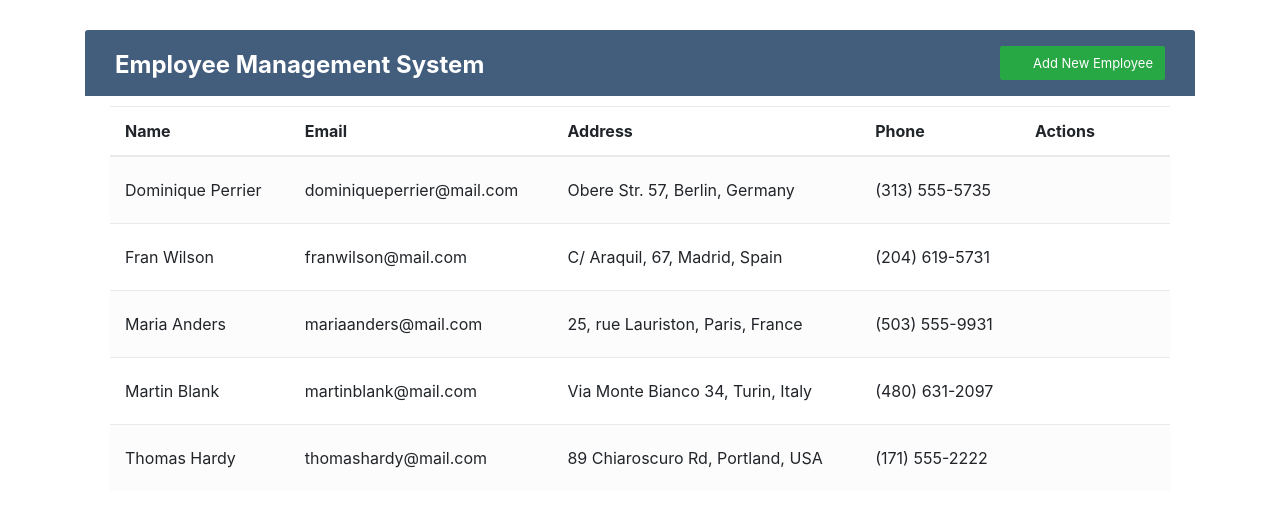
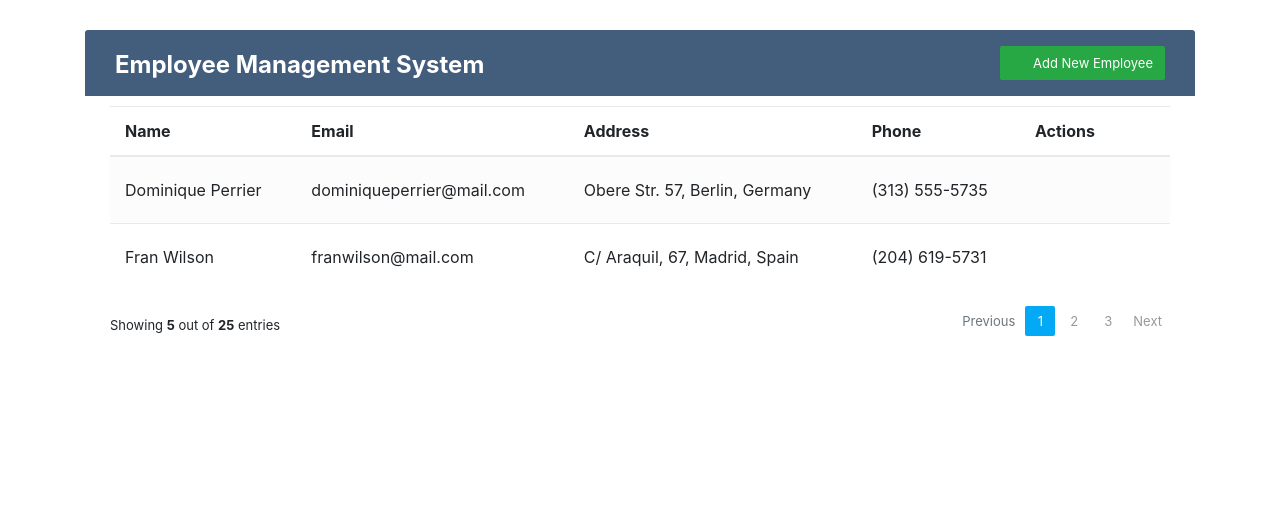
Before and after one commit to bomercakmak/employee-management-system-react, a React (Create React App) app: page / in a window 1280 px wide. Shown: the top 506 px of the page. Built offline with nearby package versions, Linux system fonts and the light colour scheme.

Commit message:
I added Pagination Component and I change Sorted Func.

```diff
--- a/src/components/EmployeeList.js
+++ b/src/components/EmployeeList.js
@@ -4,13 +4,16 @@
 import {EmployeeContext} from '../contexts/EmployeeContext';
 import { Alert ,Button ,Modal} from 'react-bootstrap';
 import AddForm from './AddForm';
+import Pagination from './Pagination';
 
 
 const EmployeeList = () => {
 
-      const {employees}  = useContext(EmployeeContext)
+      const {sortedEmployees}  = useContext(EmployeeContext)
       const [showAlert,setShowAlert] = useState(false);
       const [show,setShow] = useState(false)
+      const [currentPage ,setCurrentPage] = useState(1);
+      const [employeesPerPage] = useState(2)
 
       const handleShow = () => setShow(true)
       const handleClose = () => setShow(false)
@@ -28,7 +31,12 @@
             handleShowAlert();
 
         }
-      },[employees])
+      },[sortedEmployees])
+
+      const indexOfLastEmployee = currentPage * employeesPerPage;
+      const indexOfFirstEmployee = indexOfLastEmployee - employeesPerPage;
+      const currentEmployees = sortedEmployees.slice(indexOfFirstEmployee,indexOfLastEmployee);
+      const totalPagesNum = Math.ceil(sortedEmployees.length / employeesPerPage);
 
     return (
         <>
@@ -59,7 +67,7 @@
             </thead>
             <tbody>
                 {
-                    employees.sort((a,b) => (a.name < b.name ? -1: 1)).map((employee) => (
+                    currentEmployees.map((employee) => (
                         <tr key={employee.id}>
                             <Employee employee = {employee}/>
                         </tr>
@@ -67,6 +75,8 @@
                 }
             </tbody>
         </table>
+
+        <Pagination pages ={totalPagesNum } setCurrentPage={setCurrentPage}/>
 
        <Modal show={show} onHide={handleClose}>
             <Modal.Header className="modal-header" closeButton>
--- /dev/null
+++ b/src/components/Pagination.js
@@ -0,0 +1,44 @@
+import {useEffect,useState}  from 'react';
+const Pagination = ({pages,setCurrentPage}) => {
+
+    const numOfPages = [];
+
+    for (let i = 1; i <= pages; i++){
+        numOfPages.push(i);
+    }
+
+    const [currentButton,setCurrentButton] = useState(1) ;
+
+    useEffect(() => {
+        setCurrentPage(currentButton)
+    },[currentButton,setCurrentPage])
+
+    return (
+        <div className="clearfix">
+				<div className="hint-text">Showing <b>5</b> out of <b>25</b> entries</div>
+				<ul className="pagination">
+					<li className={`${currentButton === 1 ? 'page-item disabled' : 'page-item'}`}><a href="#!" className="page-link"
+                        onClick={() => setCurrentButton((prev) => prev === 1 ? prev : prev - 1)}
+                    >Previous</a></li>
+                    {
+                        numOfPages.map((page, index) => {
+                            return (
+                            <li key = {index} className={`${currentButton === page ? 'page-item active' : 'page-item'}`}><a href="!#" className="page-link"
+                            onClick={() => setCurrentButton (page)}
+                            >{page}</a></li>
+                            )
+
+                        })
+                    }
+
+                    <li className={`${currentButton === numOfPages.length ? 'page-item disabled' : 'page-item'}`}><a href="#!" className="page-link"
+                        onClick={() => setCurrentButton((prev) => prev === 1 ? prev : prev + 1)}
+                    >Next</a></li>
+
+
+				</ul>
+			</div>
+    );
+
+}
+export default Pagination;
--- a/src/contexts/EmployeeContext.js
+++ b/src/contexts/EmployeeContext.js
@@ -12,6 +12,8 @@
         { id: uuidv4(), name: 'Martin Blank', email: 'martinblank@mail.com', address: 'Via Monte Bianco 34, Turin, Italy', phone: '(480) 631-2097' }
     ])
 
+    const sortedEmployees = employees.sort((a,b) => (a.name < b.name ? -1: 1))
+
     const addEmployee = (name,email,address,phone) => {
         setEmployees([...employees, {id: uuidv4(), name, email, address,phone}])
     }
@@ -25,7 +27,7 @@
     }
 
     return(
-        <EmployeeContext.Provider value ={{ employees,addEmployee,deleteEmployee,updateEmployee}}>
+        <EmployeeContext.Provider value ={{ sortedEmployees,addEmployee,deleteEmployee,updateEmployee}}>
             {props.children}
         </EmployeeContext.Provider>
     )
```
Also changed, not shown: 1 other file (tests, documents, lock files or other folders).
